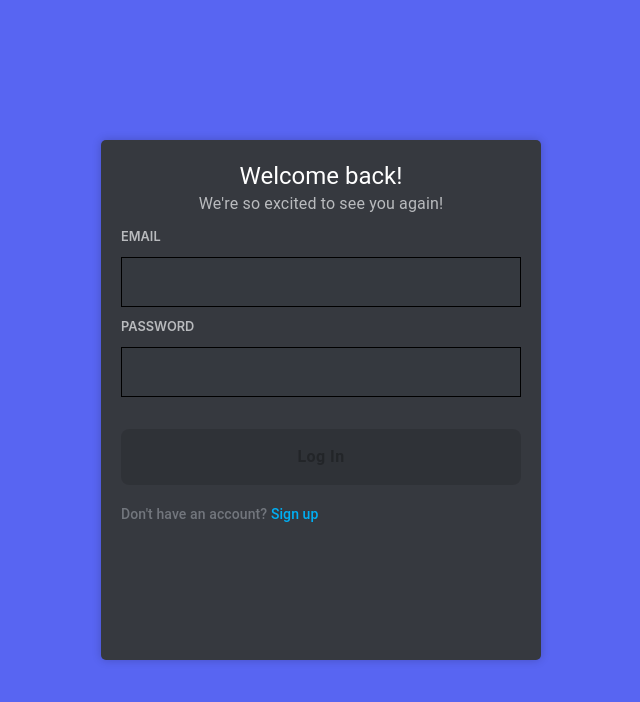
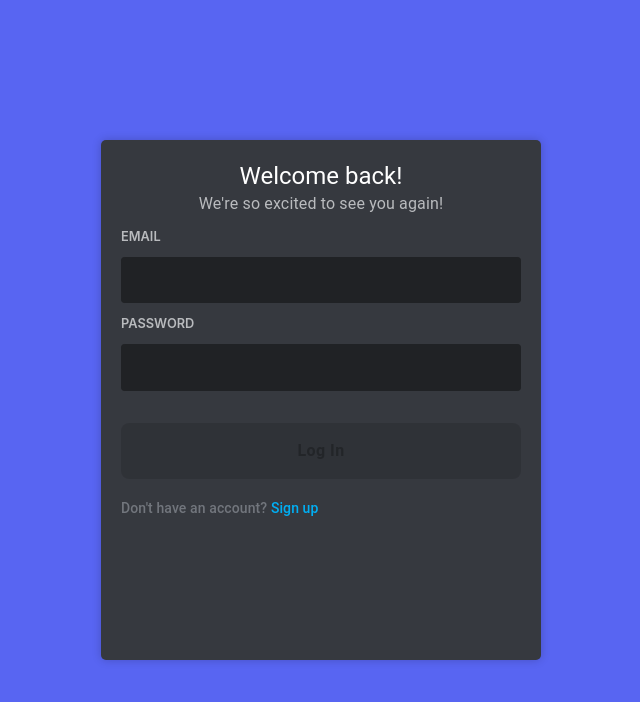
Before and after one commit to bradonsiegle/chat-app, a React (Create React App) app in the folder frontend/: page /login in a window 1280 px wide. Shown: the top 702 px of the page, without its empty margins (319-959 px from the left). Built offline with nearby package versions, Linux system fonts and the light colour scheme.

Commit message:
adjust styles

```diff
--- a/frontend/src/shared/components/InputWithLabel.jsx
+++ b/frontend/src/shared/components/InputWithLabel.jsx
@@ -16,13 +16,18 @@ const Label = styled('p')({
 
 const Input = styled('input')({
 	flexGrow: 1,
-	height: '3rem',
-	border: '1px solid black',
+	height: '2.8rem',
+	border: '1px solid #202225',
+	borderRadius: '0.2rem',
 	color: '#dcddde',
-	background: '#35393f',
+	background: '#202225',
 	margin: 0,
 	fontSize: '1rem',
 	padding: '0 0.5rem',
+	':focus': {
+		outline: 'none',
+		border: '1px solid #7289da',
+	},
 });
 
 export const InputWithLabel = (props) => {
```
